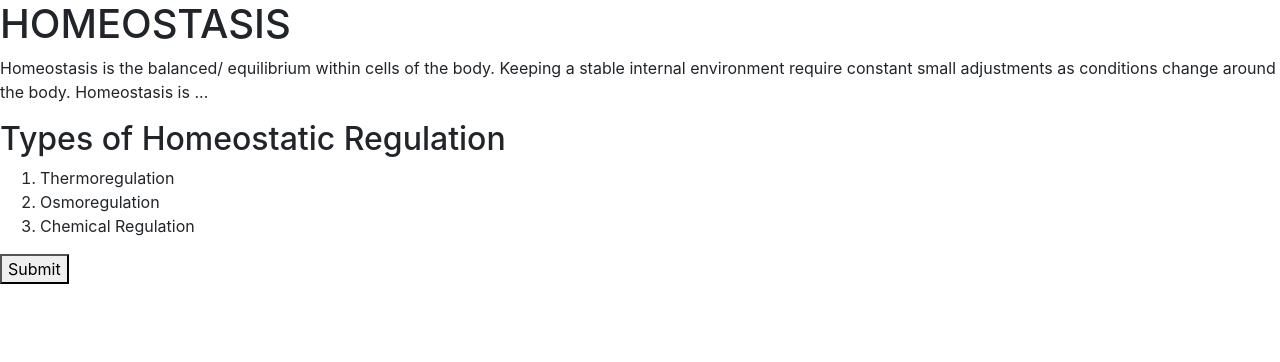
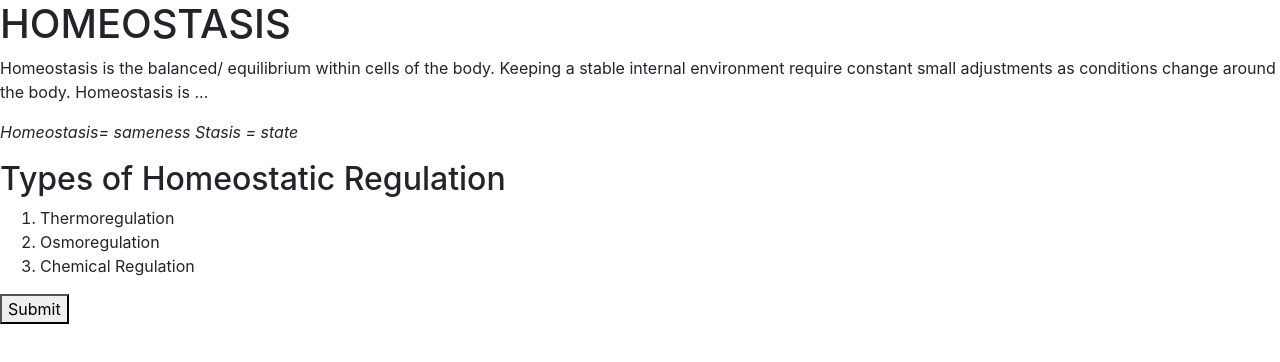
Before and after one commit to trivaini/group-project, a plain HTML site: page index.html in a window 1280 px wide. Drawn offline with nearby package versions, Linux system fonts and the light colour scheme.

Commit message:
homeo latin words

```diff
--- a/index.html
+++ b/index.html
@@ -13,6 +13,10 @@
 <p>
 	Homeostasis is the balanced/ equilibrium within cells of the body. Keeping a stable internal environment require constant small adjustments as conditions change around the body. Homeostasis is ...
 </p>
+
+<p>
+<em>Homeostasis= sameness Stasis = state</em>
+</p>
 </div>
 <h2>
 	Types of Homeostatic Regulation
```
